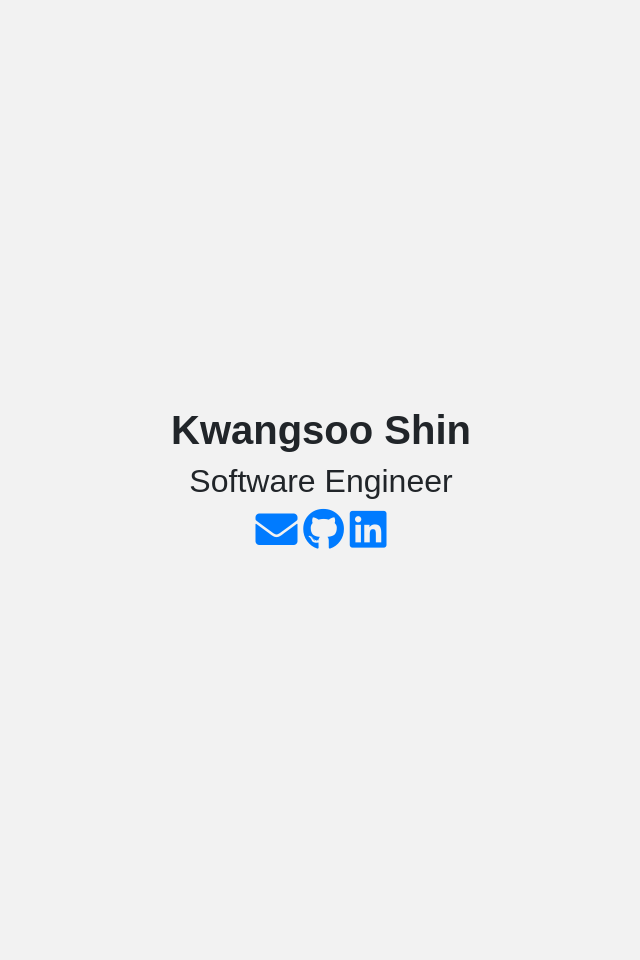
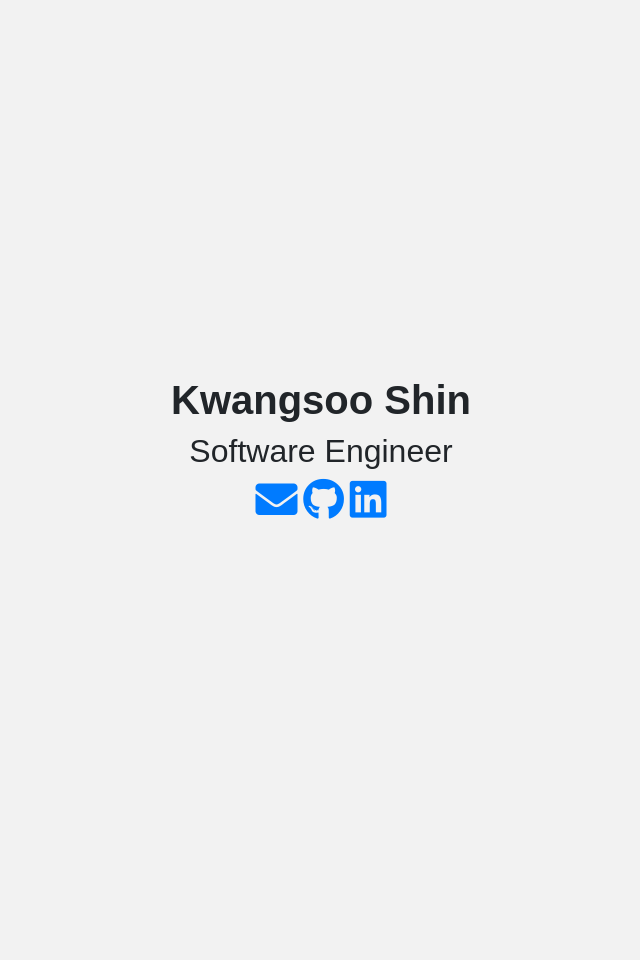
Before and after one commit to kwangsooshin/kwangsooshin.github.io, a Jekyll site: the page built from index.html, in a window 1280 px wide. Shown: the whole page, without its empty margins (319-959 px from the left). Built offline with Jekyll 4.4.1, drawn with Linux system fonts in a browser that asks for light colours; nearby versions of some CDN libraries; some web fonts are replaced; after the commit the page ends 900 px from its top, so only the background shows below that.

Commit message:
Update main.css

```diff
--- a/static/css/main.css
+++ b/static/css/main.css
@@ -16,7 +16,7 @@ body {
     display: flex;
     align-items: center;
     justify-content: center;
-    height: 960px;
+    height: inherit;
 }
 
 .item{
```
